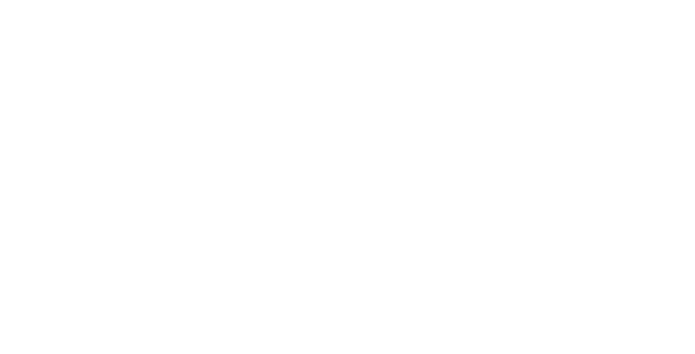
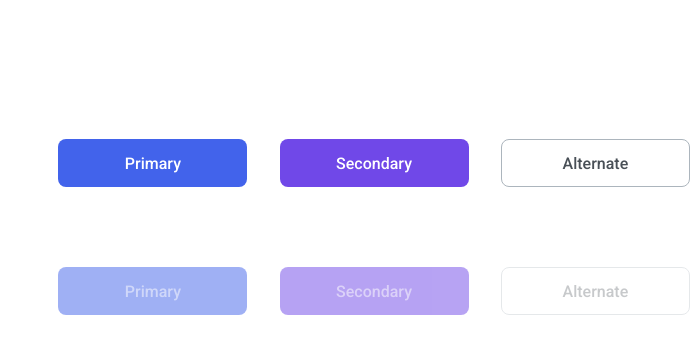
Before and after one commit to js-tasks-ru/htmlcss-20210513_achegevara, a website: page 03-lection1/01-button/index.html in a window 1280 px wide. Shown: the whole page, without its empty margins (585-1280 px from the left). Drawn offline with Linux system fonts and the light colour scheme.

Commit message:
01-button-task-new-commit

```diff
--- a/03-lection1/01-button/button.css
+++ b/03-lection1/01-button/button.css
@@ -1 +1,117 @@
 /* Стилизация кнопки */
+.button {
+font-family: Roboto;
+font-style: normal;
+font-weight: 500;
+font-size: 16px;
+line-height: 19px;
+/* identical to box height */
+text-align: center;
+color: var(--white);
+border-radius: 8px;
+border: none;
+}
+
+.button_primary-default {
+position: absolute;
+width: 189px;
+height: 48px;
+left: 643px;
+top: 139px;
+background: #4263EB;
+transition: opacity 200ms ease-in-out, background 200ms ease-in-out;
+}
+
+.button_secondary-default {
+position: absolute;
+width: 189px;
+height: 48px;
+left: 865px;
+top: 139px;
+background: var(--purple);
+transition: opacity 200ms ease-in-out, background 200ms ease-in-out;
+}
+
+.button_alternate-default {
+position: absolute;
+width: 189px;
+height: 48px;
+left: 1086px;
+top: 139px;
+background: var(--white);
+color: var(--grey-4);
+border: 1px solid var(--grey-3);
+box-sizing: border-box;
+transition: opacity 200ms ease-in-out, border-color 200ms ease-in-out;
+}
+
+.button_content-primary {
+position: absolute;
+left: 35.14%;
+right: 34.7%;
+top: 31.25%;
+bottom: 29.17%;
+}
+
+.button_content-secondary {
+position: absolute;
+left: 29.65%;
+right: 30.14%;
+top: 31.25%;
+bottom: 29.17%;
+}
+
+.button_content-alternate {
+position: absolute;
+left: 32.4%;
+right: 32.68%;
+top: 31.25%;
+bottom: 29.17%;
+
+color: var(--grey-4);
+}
+
+.button_primary-default_disabled {
+top: 267px;
+opacity: 0.5;
+}
+
+.button_secondary-default_disabled {
+top: 267px;
+opacity: 0.5;
+}
+
+.button_alternate-default_disabled {
+top: 267px;
+opacity: 0.3;
+}
+
+.button_content-primary_disabled {
+opacity: 0.5;
+}
+
+.button_content-secondary_disabled {
+opacity: 0.5;
+}
+
+.button_primary-default:hover:not(.button_primary-default_disabled),
+.button_primary-default:active:not(.button_primary-default_disabled),
+.button_primary-default:focus:not(.button_primary-default_disabled) {
+background: #2342C0;
+cursor: pointer;
+}
+
+.button_secondary-default:hover:not(.button_secondary-default_disabled),
+.button_secondary-default:active:not(.button_secondary-default_disabled),
+.button_secondary-default:focus:not(.button_secondary-default_disabled) {
+background: #5028C6;
+cursor: pointer;
+}
+
+.button_alternate-default:hover:not(.button_alternate-default_disabled),
+.button_alternate-default:active:not(.button_alternate-default_disabled),
+.button_alternate-default:focus:not(.button_alternate-default_disabled) {
+border: 1px solid #212429;
+box-sizing: border-box;
+cursor: pointer;
+}
--- a/03-lection1/01-button/index.html
+++ b/03-lection1/01-button/index.html
@@ -1,11 +1,34 @@
 <!DOCTYPE html>
 <!-- Страница с кнопкой -->
 <html lang="ru">
+
 <head>
     <link rel="stylesheet" href="../../assets/css/main.css">
     <link rel="stylesheet" href="./button.css">
 </head>
+
 <body>
+    <button class="button button_primary-default">
+        <span class="button_content-primary">Primary</span>
+    </button>
+    <button class="button button_secondary-default">
+        <span class="button_content-secondary">Secondary</span>
+    </button>
+    <button class="button button_alternate-default">
+        <span class="button_content-alternate">Alternate</span>
+    </button>
+
+
+    <button class="button button_primary-default button_primary-default_disabled">
+        <span class="button_content-primary button_content-primary_disabled">Primary</span>
+    </button>
+    <button class="button button_secondary-default button_secondary-default_disabled">
+        <span class="button_content-secondary button_content-secondary_disabled">Secondary</span>
+    </button>
+    <button class="button button_alternate-default button_alternate-default_disabled">
+        <span class="button_content-alternate button_content-alternate_disabled">Alternate</span>
+    </button>
 
 </body>
+
 </html>
```
Lines whose indentation alone changed are shown as unchanged.
